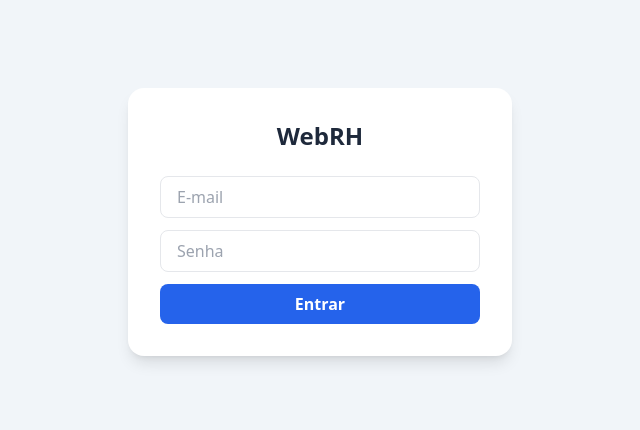
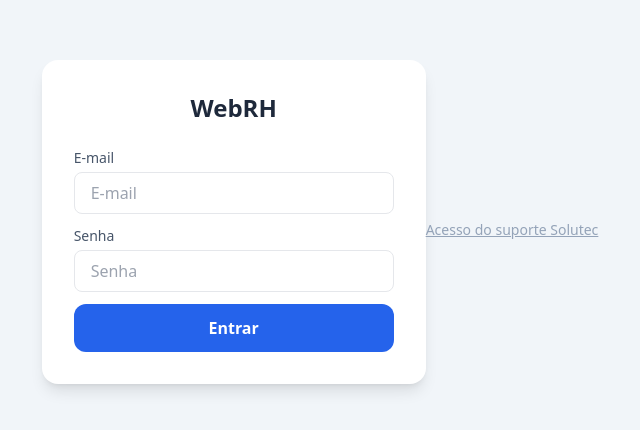
Before and after one commit to webrh/webrh, a Next.js app: page /login in a window 1280 px wide. Shown: the part 178-608 px from the top of the page, without its empty margins (320-960 px from the left). Built offline with nearby package versions, Linux system fonts and the light colour scheme; no server answers.

Commit message:
Update page.tsx

```diff
--- a/src/app/login/page.tsx
+++ b/src/app/login/page.tsx
@@ -9,24 +9,46 @@
   const [email, setEmail] = useState("");
   const [senha, setSenha] = useState("");
   const [erro, setErro] = useState("");
+  const [carregando, setCarregando] = useState(false);
 
   async function entrar(e: React.FormEvent) {
     e.preventDefault();
+    setCarregando(true);
+    setErro("");
+
     const { error } = await supabase.auth.signInWithPassword({
       email,
       password: senha,
     });
+
     if (error) {
       setErro("E-mail ou senha incorretos.");
+      setCarregando(false);
       return;
     }
+
     router.push("/dashboard");
   }
 
   return (
     <main className="min-h-screen flex items-center justify-center bg-slate-100">
-      <form onSubmit={entrar} className="bg-white p-8 rounded-2xl shadow-lg w-full max-w-sm">
-        <h1 className="text-2xl font-bold text-center mb-6 text-slate-800">WebRH</h1>
+      <form
+        onSubmit={entrar}
+        className="bg-white p-8 rounded-2xl shadow-lg w-full max-w-sm"
+      >
+        <h1 className="text-2xl font-bold text-center mb-6 text-slate-800">
+          WebRH
+        </h1>
+
+        {erro && (
+          <div className="mb-4 rounded-xl px-4 py-3 text-sm font-medium bg-red-50 text-red-700 border border-red-200">
+            {erro}
+          </div>
+        )}
+
+        <label className="block text-sm font-medium text-slate-600 mb-1">
+          E-mail
+        </label>
         <input
           type="email"
           placeholder="E-mail"
@@ -35,6 +57,10 @@
           className="w-full border rounded-lg px-4 py-2 mb-3 outline-none focus:border-blue-500"
           required
         />
+
+        <label className="block text-sm font-medium text-slate-600 mb-1">
+          Senha
+        </label>
         <input
           type="password"
           placeholder="Senha"
@@ -43,14 +69,21 @@
           className="w-full border rounded-lg px-4 py-2 mb-3 outline-none focus:border-blue-500"
           required
         />
-        {erro && <p className="text-red-500 text-sm mb-3">{erro}</p>}
+
         <button
           type="submit"
-          className="w-full bg-blue-600 hover:bg-blue-700 text-white font-semibold py-2 rounded-lg transition"
+          disabled={carregando}
+          className="w-full bg-blue-600 hover:bg-blue-700 disabled:opacity-50 text-white font-semibold rounded-xl py-3 transition"
         >
-          Entrar
+          {carregando ? "Entrando..." : "Entrar"}
         </button>
       </form>
+
+      <p className="text-center mt-4 text-sm text-slate-400">
+        <a href="/admin/login" className="hover:text-slate-600 underline">
+          Acesso do suporte Solutec
+        </a>
+      </p>
     </main>
   );
 }
```
